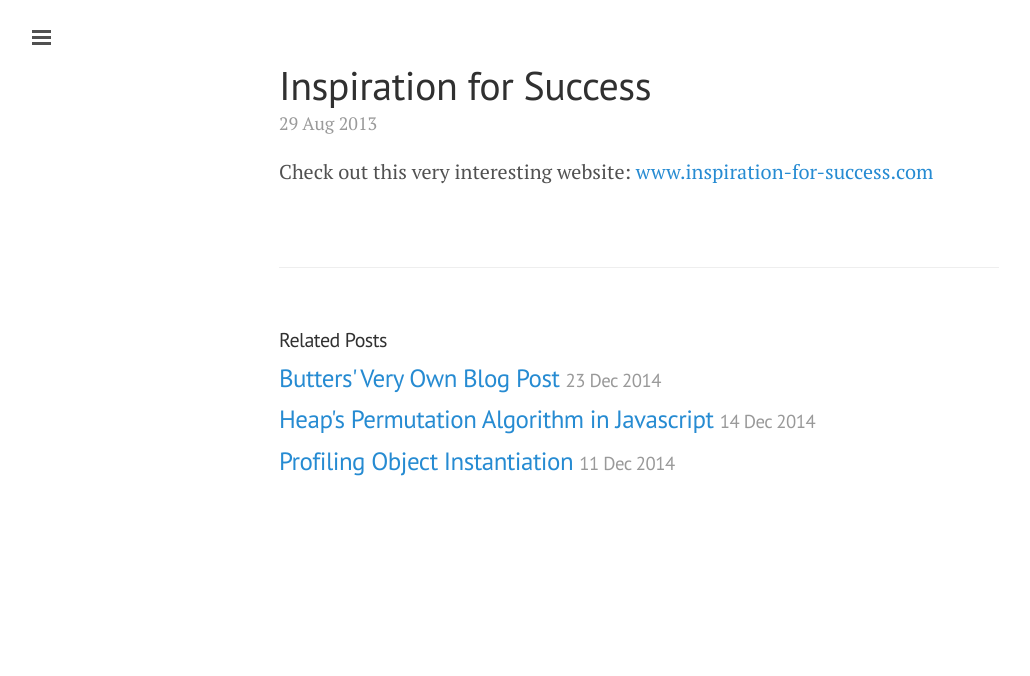
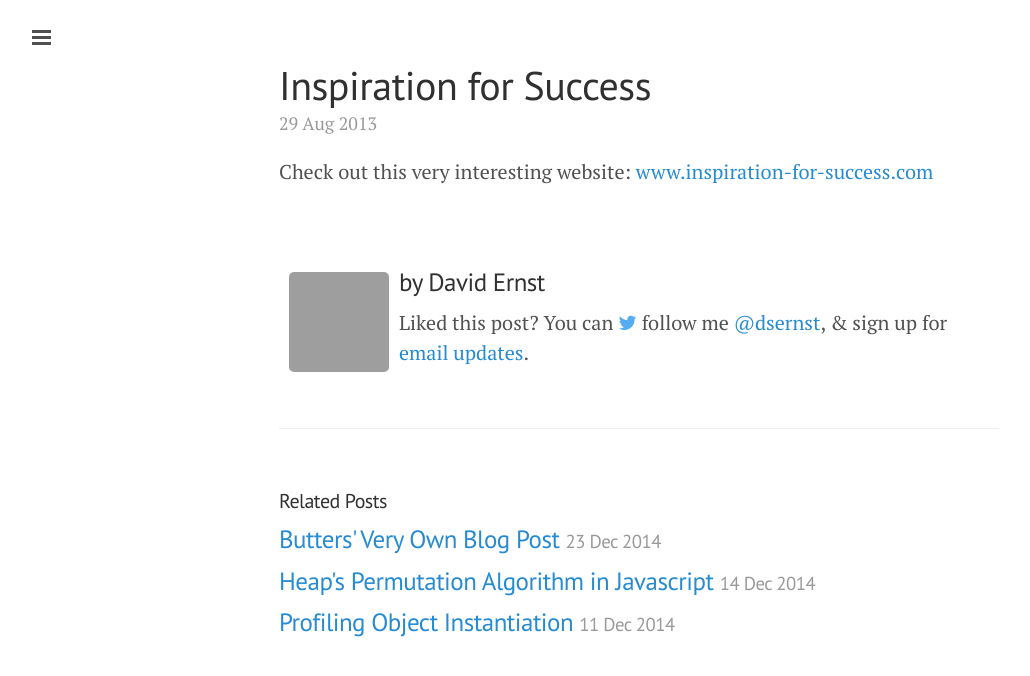
Before and after one commit to dsernst/quotes, a Jekyll site: the page built from _posts/2013-08-29-inspiration-for-success.html, in a window 1280 px wide. Shown: the top 676 px of the page, without its empty margins (1-1031 px from the left). Built offline with Jekyll 4.4.1, drawn with Linux system fonts in a browser that asks for light colours; nearby versions of some CDN libraries; comment, search, counter and statistics services are not loaded; grey boxes are pictures that could not be loaded.

Commit message:
add post_footer with author photo, link to twitter & subscribe page

```diff
--- /dev/null
+++ b/_includes/post_footer.html
@@ -0,0 +1,7 @@
+<div class="post-footer">
+  <img src="http://www.gravatar.com/avatar/690982e7f370fedcc739dfdcf6b51d1f?s=100" alt="author photo" style="margin: 5px 10px; float: left;">
+
+  <h3>by David Ernst</h3>
+
+  <p>Liked this post? You can <i class="fa fa-twitter"></i> follow me <a href="https://twitter.com/dsernst" target="_blank">@dsernst</a>, &amp; sign up for <a href="http://dsernst.com/subscribe">email updates</a>.
+</div>
--- a/_layouts/post.html
+++ b/_layouts/post.html
@@ -7,6 +7,8 @@ layout: default
   <span class="post-date">{{ page.date | date_to_string }}</span>
   {{ content }}
 </div>
+
+{% include post_footer.html %}
 
 {% if page.comments %}
   {% include comments.html %}
--- a/public/css/style.css
+++ b/public/css/style.css
@@ -1,3 +1,7 @@
+.post-footer {
+  margin-bottom: 3em;
+}
+
 .postsList > p {
   margin-bottom: 2px;
 }
```
